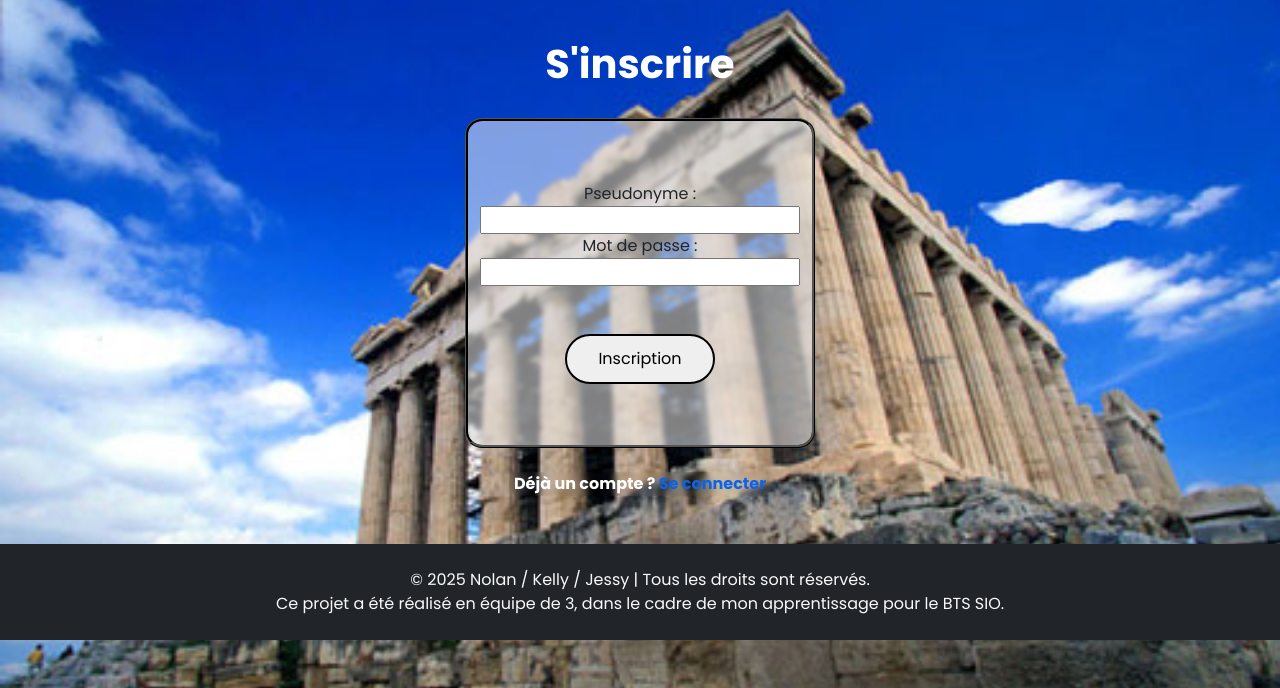
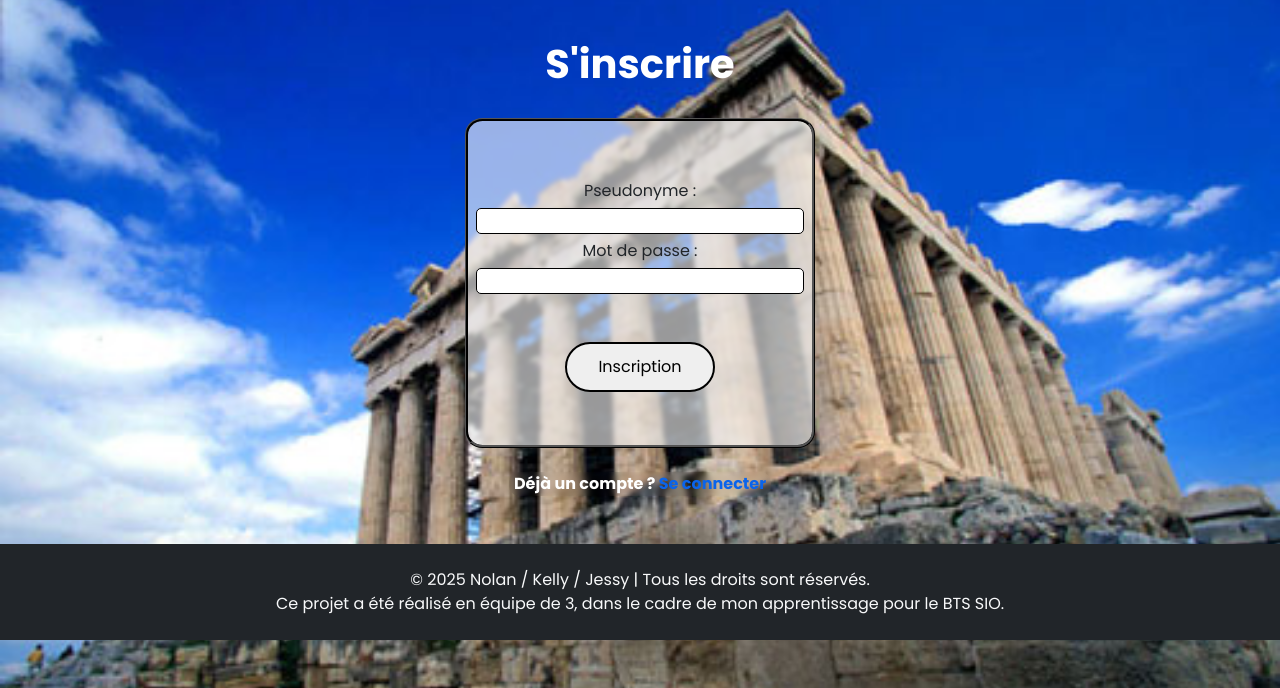
Before and after one commit to TolMen/SIOP1_Wiki, a PHP site: page /register.php in a window 1280 px wide. Shown: the part 56-744 px from the top of the page. Run offline with PHP 8.4, Linux system fonts and the light colour scheme; some libraries are stand-ins or nearby versions.

Commit message:
Amélioration du style d'authentification : ajustement de l'arrière-plan et ajout de styles pour les champs de saisie et les étiquettes

```diff
--- a/css/authStyle.css
+++ b/css/authStyle.css
@@ -25,7 +25,7 @@ h1 {
 main.container {
     display: flex;
     align-items: center;
-    background: rgba(255, 255, 255, 0.5);
+    background: rgba(255, 255, 255, 0.6);
     height: 330px;
     min-width: 300px;
     max-width: 350px;
@@ -57,6 +57,18 @@ input[type="submit"]:hover, button:hover {
     border-radius: 50px;
 }
 
+input[type="text"], input[type="password"] {
+    padding-left: 5px;
+    padding-right: 5px;
+    border: solid 1px black;
+    border-radius: 5px;
+}
+
+label {
+    margin-top: 5px;
+    margin-bottom: 5px;
+}
+
 .switchAuth {
     justify-self: center;
     padding-left: 5px;
```
